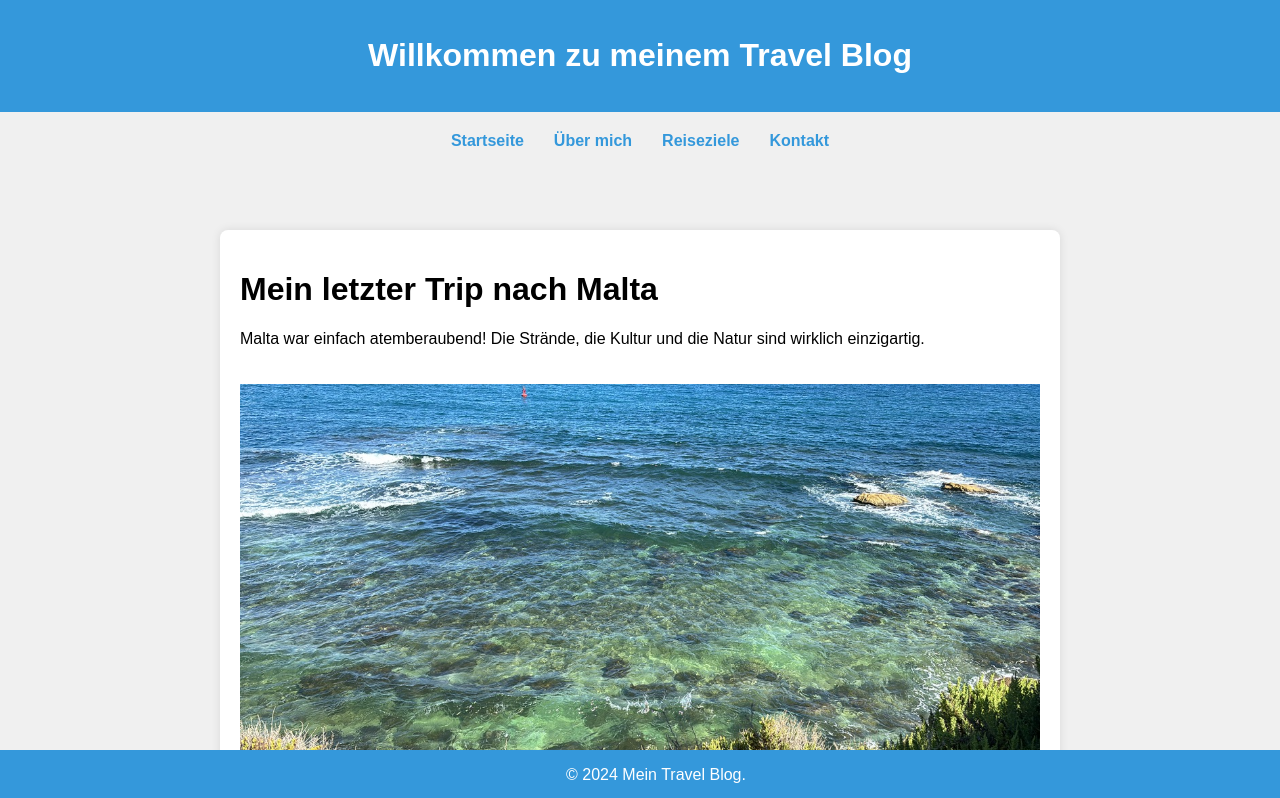
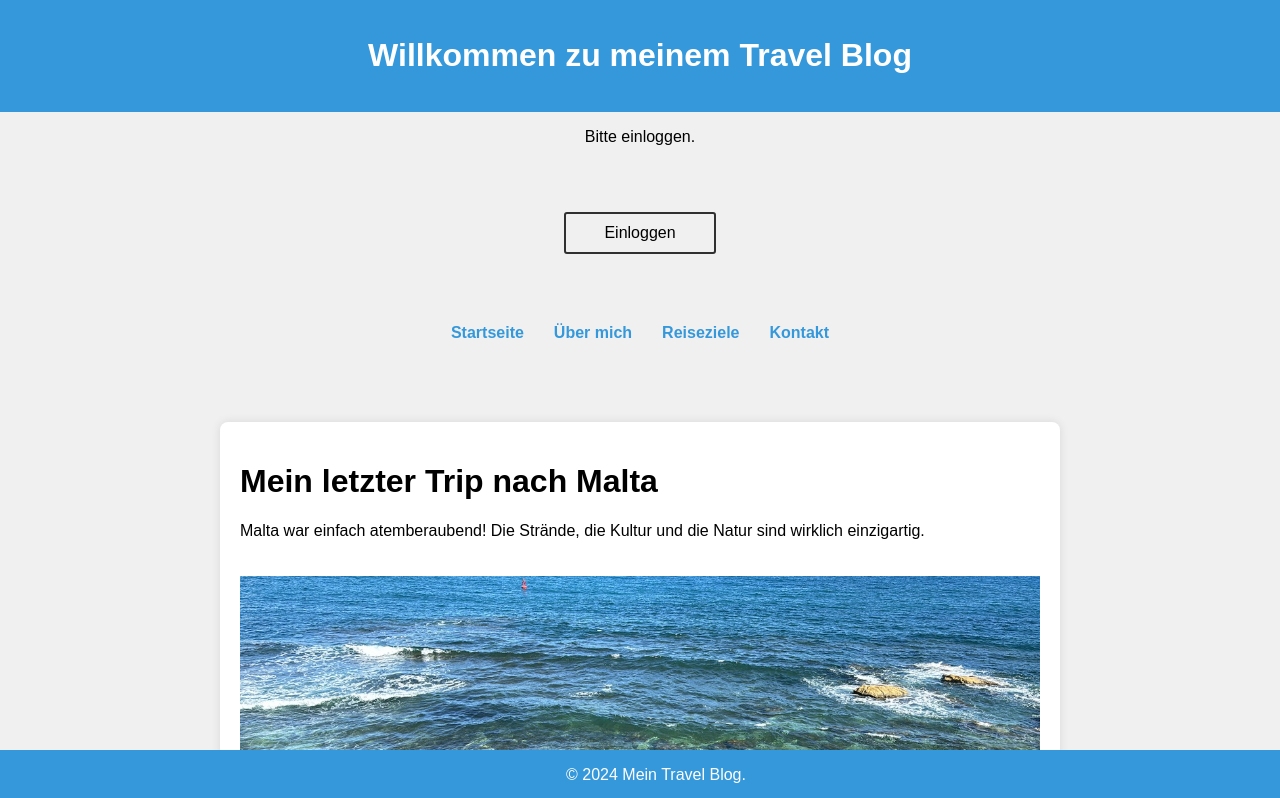
Before and after one commit to RicardoCreates/java-react-blog, a React (Vite) app: page / in a window 1280 px wide. Shown: the top 798 px of the page. Built offline with nearby package versions, Linux system fonts and the light colour scheme.

Commit message:
Update UseState

```diff
--- a/src/App.tsx
+++ b/src/App.tsx
@@ -5,14 +5,25 @@ import Nav from "./components/Nav.tsx";
 import Footer from "./components/Footer.tsx";
 import Article from "./components/Article.tsx";
 import Article2 from "./components/Article2.tsx";
+import {useState} from "react";
+import styled from "styled-components";
+
+
 
 function App() {
+    const [isLoggedIn, setIsLoggedIn] = useState<boolean>(false);
 
 
     return (
         <>
             <GlobalStyles/>
             <Header/>
+            <StyledDiv>
+                {isLoggedIn ? <p>Willkommen zurück!</p> : <p>Bitte einloggen.</p>}
+                <StyledButton onClick={() => setIsLoggedIn(!isLoggedIn)}>
+                    {isLoggedIn ? 'Ausloggen' : 'Einloggen'}
+                </StyledButton>
+            </StyledDiv>
             <Nav/>
             <main>
                 <Article/>
@@ -24,3 +35,23 @@ function App() {
 }
 
 export default App
+
+
+const StyledButton = styled.div`
+    color: black;
+    align-items: center;
+    text-align: center;
+    font-size: 1em;
+    margin: 50px;
+    width: 10%;
+    padding: 10px;
+    border: 2px solid #303030;
+    border-radius: 3px;
+`;
+
+const StyledDiv = styled.div`
+    display: flex;
+    flex-direction: column;
+    align-items: center;
+    text-align: center;
+`
```
